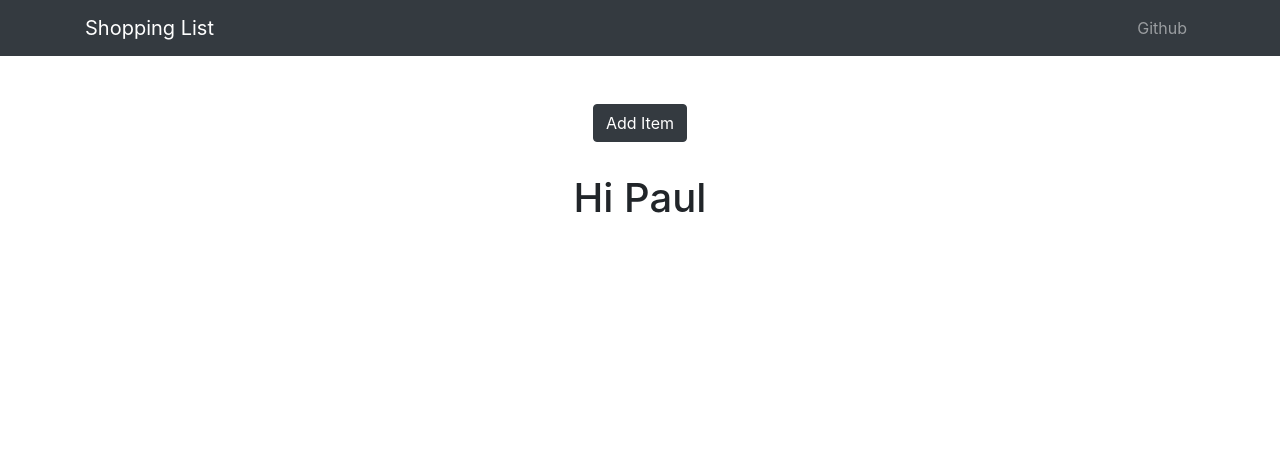
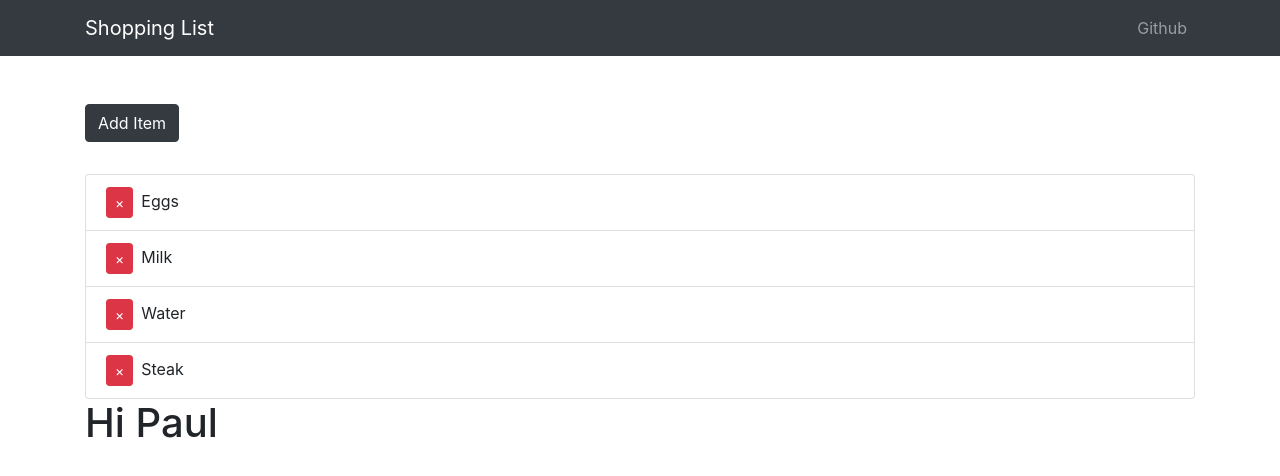
Before and after one commit to SilentHackerz/mernshop, a React (Create React App) app in the folder client/: page / in a window 1280 px wide. Shown: the top 476 px of the page. Built offline with nearby package versions, Linux system fonts and the light colour scheme.

Commit message:
showing dummy data items in ShoppingList component with CSSTransition

```diff
--- a/client/src/App.css
+++ b/client/src/App.css
@@ -1,28 +1,21 @@
-.App {
-  text-align: center;
-}
+.remove-btn {
+    margin-right: 0.5rem;
+  }
 
-.App-logo {
-  animation: App-logo-spin infinite 20s linear;
-  height: 80px;
-}
+  .fade-enter {
+    opacity: 0.01;
+  }
 
-.App-header {
-  background-color: #222;
-  height: 150px;
-  padding: 20px;
-  color: white;
-}
+  .fade-enter-active {
+    opacity: 1;
+    transition: opacity 1000ms ease-in;
+  }
 
-.App-title {
-  font-size: 1.5em;
-}
+  .fade-exit {
+    opacity: 1;
+  }
 
-.App-intro {
-  font-size: large;
-}
-
-@keyframes App-logo-spin {
-  from { transform: rotate(0deg); }
-  to { transform: rotate(360deg); }
-}
+  .fade-exit-active {
+    opacity: 0.01;
+    transition: opacity 1000ms ease-in;
+  }
--- a/client/src/App.js
+++ b/client/src/App.js
@@ -13,7 +13,7 @@
 class App extends Component {
   render() {
     return (
-        <Provider store={store}>
+        // <Provider store={store}>
         <div className="App">
           <AppNavbar />
           <ShoppingList />
@@ -22,7 +22,7 @@
             <h1>Hi Paul</h1>
           </Container>
         </div>
-      </Provider>
+    //   </Provider>
     );
   }
 }
--- a/client/src/components/ShoppingList.js
+++ b/client/src/components/ShoppingList.js
@@ -1,5 +1,6 @@
-import React, { Component } from 'react'
-import { Container, ListGroup, ListGroupItems, Button } from 'reactstrap'
+import React, { Component } from 'react';
+import { Container, ListGroup, ListGroupItem, Button } from 'reactstrap';
+import { CSSTransition, TransitionGroup } from 'react-transition-group';
 import { connect } from 'react-redux';
 import PropTypes from 'prop-types';
 import uuid from 'uuid';
@@ -29,13 +30,35 @@
             onClick={() => {
                 const name = prompt('Enter Item');
                 if (name) {
-                    this.setState( state => {
+                    this.setState( state => ({
                         // Add this new item to the existing array of items with spread operator
                         items: [...items, {id: uuid(), name }]
-                    })
+                    }))
                 }
             }}
-        >Add Item</Button>
+        >Add Item
+        </Button>
+        <ListGroup>
+            <TransitionGroup className="shopping-list">
+                {items.map(({ id, name }) => (
+                    <CSSTransition key={id} timeout={500} >
+                        <ListGroupItem>
+                            <Button
+                                className="remove-btn"
+                                color="danger"
+                                size="sm"
+                                onClick={() => {
+                                    this.setState(state => ({
+                                        items: state.items.filter(item => item.id !== id)
+                                    }));
+                                }}
+                                >&times;</Button>
+                                {name}
+                        </ListGroupItem>
+                    </CSSTransition>
+                ))}
+            </TransitionGroup>
+        </ListGroup>
       </Container>
     )
   }
```
